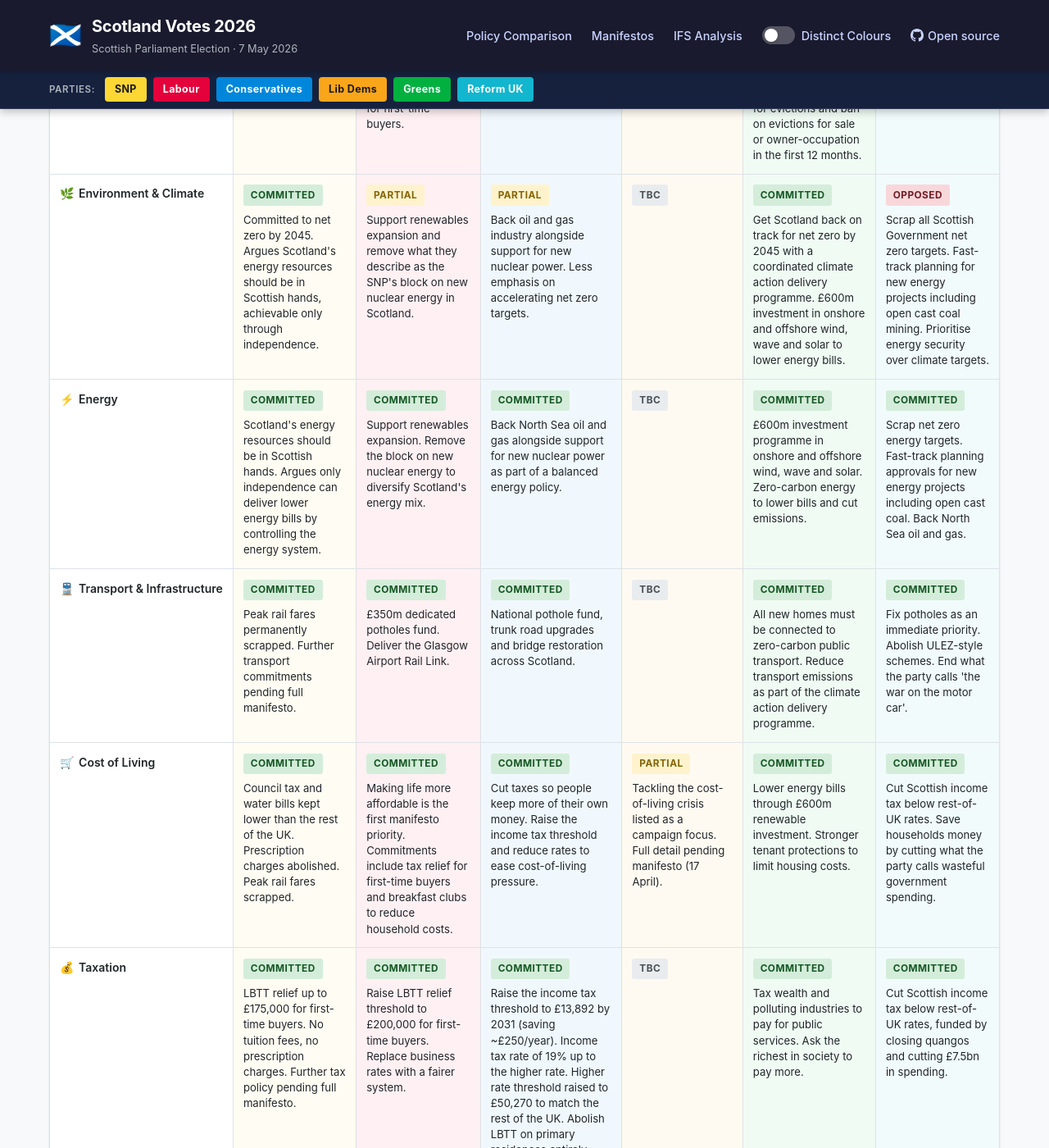
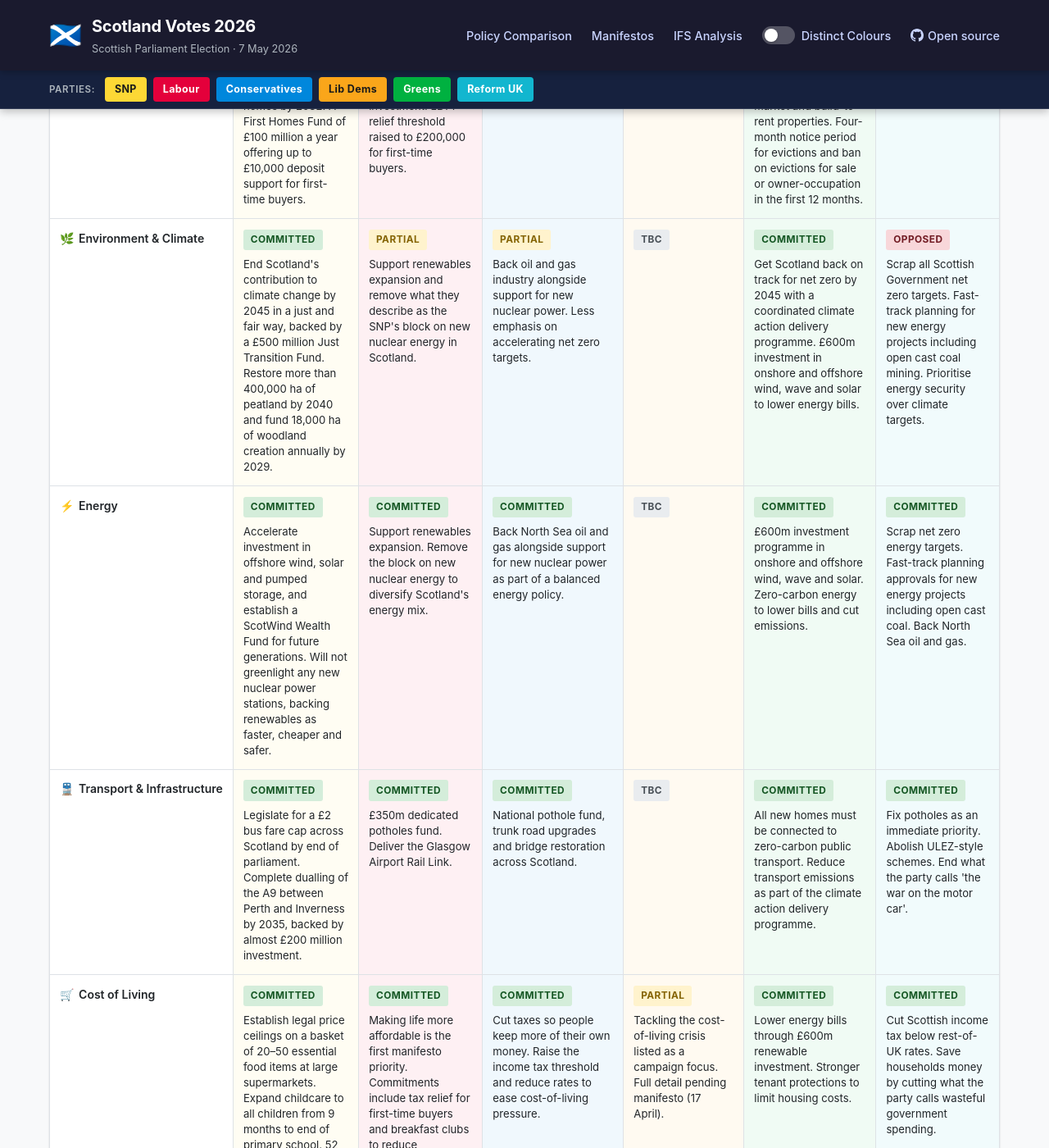
Before and after one commit to outrunthewolf/scotvote26.org, a Jekyll site: the page built from index.html, in a window 1280 px wide and 1400 px high, scrolled down 1757 px. Shown: the whole window at 82% size. Built offline with Jekyll 4.4.1, drawn with Linux system fonts in a browser that asks for light colours; some of the changed text lies outside the part shown.

Commit message:
SNP data update for new manifesto

```diff
--- a/_data/parties.yml
+++ b/_data/parties.yml
@@ -10,9 +10,9 @@
   colour: "#FDD835"
   colour_rgb: "253,216,53"
   text_colour: "#1a1a1a"
-  manifesto_released: false
-  manifesto_date: null
-  manifesto_url: null
+  manifesto_released: true
+  manifesto_date: "16 April 2026"
+  manifesto_url: "https://www.snp.org/manifesto"
   leader: John Swinney
   stance_independence: "Pro-independence. Advocates for a second independence referendum as central campaign issue."
 
--- a/_data/policies.yml
+++ b/_data/policies.yml
@@ -13,8 +13,8 @@
   id: economy
   policies:
     - party: snp
-      status: partial
-      summary: "Argues only independence can give Scotland full economic control. Spending £36m on walk-in GP services as part of public investment programme."
+      status: committed
+      summary: "Make Scotland the best place in Europe to start and scale a business, with a new 'High Growth Unit' for unicorn-scale companies. 150,000 apprenticeships over the parliament, including 8,000+ graduate apprenticeships."
     - party: labour
       status: committed
       summary: "9,000 new apprenticeships and a new industrial strategy. Plans to replace business rates and create a Scottish Treasury."
@@ -37,7 +37,7 @@
   policies:
     - party: snp
       status: committed
-      summary: "£36m investment in a new network of walk-in GP services. Claims to have halved NHS waiting times for new outpatients. Pledges the NHS will never be privatised."
+      summary: "At least £10 billion in capital investment over ten years and £200 million annually to tackle waiting times. End the 8am GP rush with walk-in clinics across Scotland, open 7 days a week."
     - party: labour
       status: committed
       summary: "End the 8am rush for GP appointments and bring back the 'family doctor'. Speed up rollout of an NHS app, invest in AI-enabled scanners and use all available NHS capacity to cut waiting times."
@@ -60,7 +60,7 @@
   policies:
     - party: snp
       status: committed
-      summary: "Free university tuition fees retained. Further commitments pending full manifesto (16 April)."
+      summary: "Maintain the best pupil-teacher ratio in the UK and legislate for a national mobile phone ban in all classrooms. A Teacher Jobs Guarantee of minimum 3 years for newly qualified teachers."
     - party: labour
       status: committed
       summary: "Up to 2,000 specialist education recovery teachers. Breakfast clubs in all primary schools, ban mobile phones in classrooms, more classroom assistants and two weeks of funded summer holiday clubs."
@@ -83,7 +83,7 @@
   policies:
     - party: snp
       status: committed
-      summary: "First-time buyers pay no LBTT on the first £175,000 of a property. Further housing commitments pending full manifesto."
+      summary: "Record £4.9 billion investment in affordable house building over four years, targeting 110,000 affordable homes by 2032. A First Homes Fund of £100 million a year offering up to £10,000 deposit support for first-time buyers."
     - party: labour
       status: committed
       summary: "125,000 new homes by 2031, including more than 50,000 affordable. A dedicated Housing Bank to direct investment. LBTT relief threshold raised to £200,000 for first-time buyers."
@@ -106,7 +106,7 @@
   policies:
     - party: snp
       status: committed
-      summary: "Committed to net zero by 2045. Argues Scotland's energy resources should be in Scottish hands, achievable only through independence."
+      summary: "End Scotland's contribution to climate change by 2045 in a just and fair way, backed by a £500 million Just Transition Fund. Restore more than 400,000 ha of peatland by 2040 and fund 18,000 ha of woodland creation annually by 2029."
     - party: labour
       status: partial
       summary: "Support renewables expansion and remove what they describe as the SNP's block on new nuclear energy in Scotland."
@@ -129,7 +129,7 @@
   policies:
     - party: snp
       status: committed
-      summary: "Scotland's energy resources should be in Scottish hands. Argues only independence can deliver lower energy bills by controlling the energy system."
+      summary: "Accelerate investment in offshore wind, solar and pumped storage, and establish a ScotWind Wealth Fund for future generations. Will not greenlight any new nuclear power stations, backing renewables as faster, cheaper and safer."
     - party: labour
       status: committed
       summary: "Support renewables expansion. Remove the block on new nuclear energy to diversify Scotland's energy mix."
@@ -152,7 +152,7 @@
   policies:
     - party: snp
       status: committed
-      summary: "Peak rail fares permanently scrapped. Further transport commitments pending full manifesto."
+      summary: "Legislate for a £2 bus fare cap across Scotland by end of parliament. Complete dualling of the A9 between Perth and Inverness by 2035, backed by almost £200 million investment."
     - party: labour
       status: committed
       summary: "£350m dedicated potholes fund. Deliver the Glasgow Airport Rail Link."
@@ -175,7 +175,7 @@
   policies:
     - party: snp
       status: committed
-      summary: "Council tax and water bills kept lower than the rest of the UK. Prescription charges abolished. Peak rail fares scrapped."
+      summary: "Establish legal price ceilings on a basket of 20–50 essential food items at large supermarkets. Expand childcare to all children from 9 months to end of primary school, 52 weeks a year."
     - party: labour
       status: committed
       summary: "Making life more affordable is the first manifesto priority. Commitments include tax relief for first-time buyers and breakfast clubs to reduce household costs."
@@ -198,7 +198,7 @@
   policies:
     - party: snp
       status: committed
-      summary: "LBTT relief up to £175,000 for first-time buyers. No tuition fees, no prescription charges. Further tax policy pending full manifesto."
+      summary: "No increase to income tax band numbers or rates over the parliament, aiming to simplify the system. From 2028, a mansion tax adding two new bands for properties over £1 million and £2 million, with funds going to local services."
     - party: labour
       status: committed
       summary: "Raise LBTT relief threshold to £200,000 for first-time buyers. Replace business rates with a fairer system."
@@ -221,7 +221,7 @@
   policies:
     - party: snp
       status: committed
-      summary: "Free personal care retained as an existing commitment. Further social care policy pending full manifesto."
+      summary: "Legislate for a legal right to breaks for unpaid carers and commission annual health checks for them. A new £20 million Complex Care Investment to free up around 400 hospital beds."
     - party: labour
       status: tbc
       summary: null
@@ -243,8 +243,8 @@
   id: justice
   policies:
     - party: snp
-      status: tbc
-      summary: null
+      status: committed
+      summary: "Record £1.7 billion for police, maintaining the highest officer numbers per head in the UK. Introduce a Misogyny Bill to outlaw harassment and abuse based on misogyny, and ban deepfake intimate images."
     - party: labour
       status: committed
       summary: "Named local police officers for communities. Stronger action on antisocial behaviour."
@@ -266,8 +266,8 @@
   id: government-reform
   policies:
     - party: snp
-      status: tbc
-      summary: null
+      status: committed
+      summary: "Bring forward a Public Service Renewal Bill in the first year to substantially reduce the number of public bodies."
     - party: labour
       status: committed
       summary: "Cut one-third of quangos and return powers to ministers. Create a new Scottish Treasury to improve economic management."
@@ -290,7 +290,7 @@
   policies:
     - party: snp
       status: committed
-      summary: "Independence is central to the SNP's campaign. The first SNP vote elects an SNP Government; the second delivers independence. Argues Westminster doesn't work for Scotland."
+      summary: "An SNP majority is treated as a mandate — based on the 2011 precedent — for powers to be transferred to enable an independence referendum. Independence remains the central long-term goal."
     - party: labour
       status: opposed
       summary: "Opposes independence and a second referendum. Argues Scotland's challenges are best solved within the UK."
--- a/index.html
+++ b/index.html
@@ -22,8 +22,7 @@
     </div>
 
     <div class="tbc-notice">
-      <strong>Manifestos are still being published.</strong> SNP (16 Apr) and Lib Dems (17 Apr) are yet to publish.
-      Policy commitments will be filled in as each manifesto drops. Check back regularly — election day is 7 May 2026.
+      <strong>Lib Dem manifesto due 17 April.</strong> All other parties now tracked. Check back regularly — election day is 7 May 2026.
     </div>
 
     <!-- Legend -->
```
Also changed, not shown: 1 other file.
